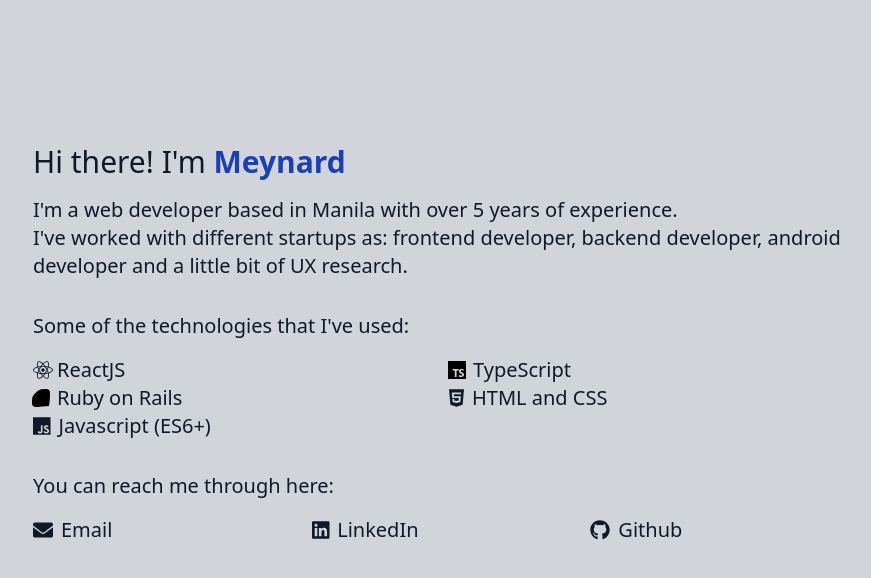
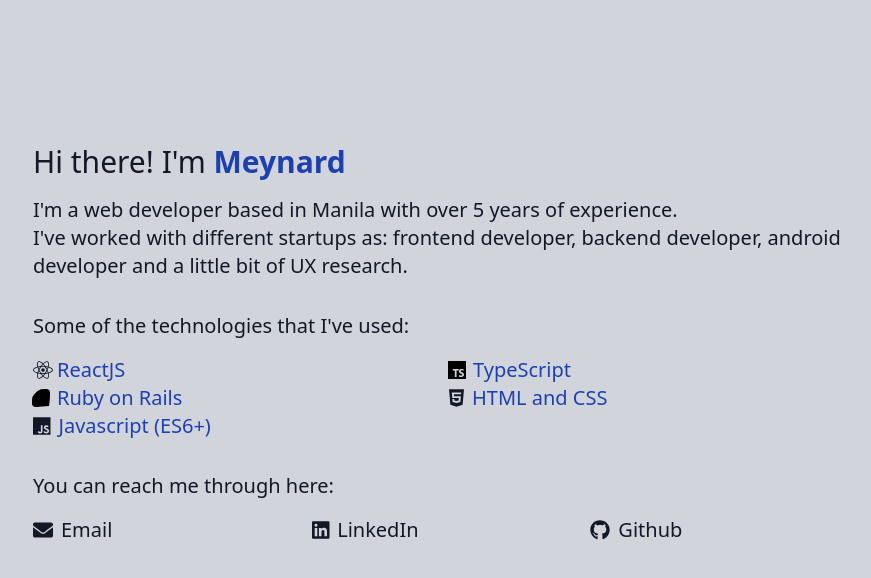
Before and after one commit to meymeynard/website, a Gatsby site: page / in a window 1280 px wide. Shown: the whole page, without its empty margins (191-1062 px from the left). Built offline with nearby package versions, Linux system fonts and the light colour scheme; Gatsby itself is replaced by a stand-in of ours.

Commit message:
chore: change text color of skills

```diff
--- a/src/pages/index.js
+++ b/src/pages/index.js
@@ -43,23 +43,23 @@
         <div className="grid grid-cols-2 pt-4">
           <div>
             <FontAwesomeIcon icon={faReact} className="mr-1" />
-            ReactJS
+            <label className="text-blue-800">ReactJS</label>
           </div>
           <div className="flex items-center">
             <img src={typescript} className="h-6 w-6 -ml-1 mr-1" />
-              TypeScript
+            <label className="text-blue-800">TypeScript</label>
           </div>
           <div className="flex items-center">
             <img src={ruby} className="h-6 w-6 -ml-1 mr-1" />
-            Ruby on Rails
+            <label className="text-blue-800">Ruby on Rails</label>
           </div>
           <div>
             <FontAwesomeIcon icon={faHtml5} className="mr-2" />
-            HTML and CSS
+            <label className="text-blue-800">HTML and CSS</label>
           </div>
           <div>
             <FontAwesomeIcon icon={faJs} className="mr-2" />
-              Javascript (ES6+)
+            <label className="text-blue-800">Javascript (ES6+)</label>
           </div>
         </div>
       </section>
```
